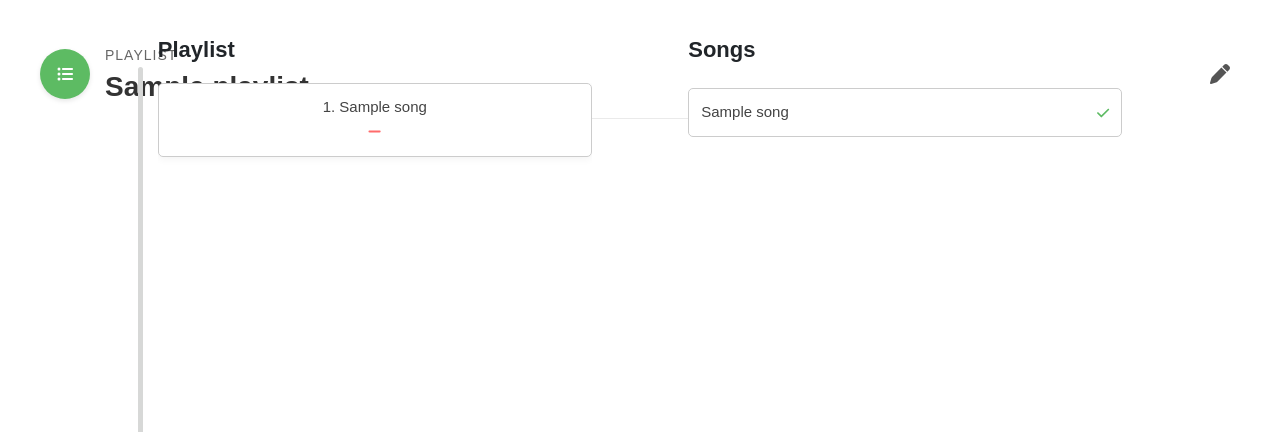
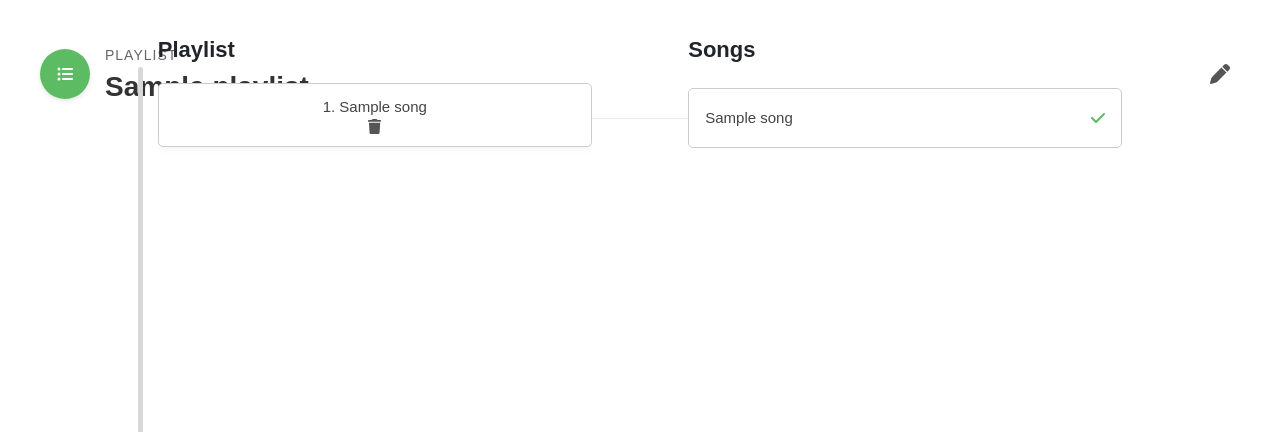
Before and after one commit to pedromelo1316/PECI--Difusao-de-Audio, a Flask app: page /edit_playlist/1 in a window 1280 px wide. Shown: the part 80-512 px from the top of the page. Run offline with Flask 3, Linux system fonts and the light colour scheme; tables that the repository leaves empty hold one stand-in row (values such as "Sample post"); parts of the project's set-up code (start-up, migrations or seed data) failed here and were passed over; some libraries are stand-ins or nearby versions.

Commit message:
ordem correta

```diff
--- a/Main/Manager/app.py
+++ b/Main/Manager/app.py
@@ -782,7 +782,12 @@ class Songs(db.Model):
 class Playlist(db.Model):
     id = db.Column(db.Integer, primary_key=True)
     name = db.Column(db.String(200), nullable=False)
-    songs = db.relationship('Songs', secondary=playlist_songs, backref='playlist', lazy=True)
+    songs = db.relationship(
+        'Songs',
+        secondary=playlist_songs,
+        backref='playlist',
+        lazy='subquery'
+    )
 
     def __repr__(self):
         return f'<Playlist {self.id}: {self.name}>'
@@ -1706,49 +1711,51 @@ def import_playlist():
 def save_playlist():
     data = request.json
     playlist_name = data.get('playlist_name')
-    updated_songs = data.get('songs')  # Lista de músicas atualizadas
+    updated_songs = data.get('songs')
 
     if not playlist_name or updated_songs is None:
         return jsonify({"error": "Nome da playlist e lista de músicas são obrigatórios"}), 400
 
-    # Busca a playlist pelo nome
     playlist = Playlist.query.filter_by(name=playlist_name).first()
     if not playlist:
         return jsonify({"error": "Playlist não encontrada"}), 404
 
     try:
-        # Atualiza as músicas da playlist
-        playlist.songs = Songs.query.filter(Songs.name.in_(updated_songs)).all()
+        playlist.songs = []
         db.session.commit()
-
+        for song_name in updated_songs:
+            song = Songs.query.filter_by(name=song_name).first()
+            if song:
+                playlist.songs.append(song)
+        db.session.commit()
         return jsonify({"success": True}), 200
     except Exception as e:
         return jsonify({"error": str(e)}), 500
 
 
-
-#################################################################################
+@app.route('/playlist_order/<playlist_name>')
+def playlist_order(playlist_name):
+    playlist = Playlist.query.filter_by(name=playlist_name).first()
+    if not playlist:
+        return jsonify({"error": "Playlist não encontrada"}), 404
+
+    ordered_songs = [song.name for song in playlist.songs]
+    return jsonify({"songs": ordered_songs})
 
 
 @app.route('/export_conf', methods=['GET'])
 def export_conf():
     nodes = Nodes.query.all()
     areas = Areas.query.all()
-
     config_data = {
-        "nodes": [{"name": node.name, "mac": node.mac, "area": node.area.name if node.area else None} for node
-                  in nodes],
+        "nodes": [{"name": node.name, "mac": node.mac, "area": node.area.name if node.area else None} for node in nodes],
         "areas": [{"name": area.name, "volume": area.volume, "channel": area.channel_id} for area in areas]
     }
 
     json_data = json.dumps(config_data)
-
-    # Create a file-like object in memory
+    print("Configuration exported")
     memory_file = BytesIO(json_data.encode('utf-8'))
     memory_file.seek(0)
-
-    print("Configuration exported")
-    # Send the file for download
     return send_file(memory_file, as_attachment=True, download_name="config.json", mimetype="application/json")
 
 
@@ -1759,10 +1766,8 @@ def import_conf():
     file = request.files['file']
     if file.filename == '':
         return jsonify({"error": "No selected file"}), 400
-
     file_content = file.read()
     data = json.loads(file_content)
-
 
     nodes = data.get("nodes", [])
     areas = data.get("areas", [])
@@ -1792,22 +1797,20 @@ def import_conf():
                 new_node = Nodes(name=node_data['name'], mac=node_data['mac'])
             db.session.add(new_node)
             db.session.commit()
-
     print("Configuration imported")
     return jsonify({"success": True})
-
 #################################################################################
-
+#######################################
 #############
-#YOUTUBE
+#YOUTUBE#####
 #############
+
 def search_youtube(query, max_results=10):
     results = []
     try:
         # Search using youtubesearchpython (searches for videos on YouTube)
         videos_search = VideosSearch(query, limit=max_results)
         search_results = videos_search.result().get('result', [])
-
         for item in search_results:
             title = item.get('title', 'Sem título')
             url = item.get('link', 'Sem link')
@@ -1815,7 +1818,6 @@ def search_youtube(query, max_results=10):
             author_info = item.get('channel', {})
             author = author_info.get('name', 'Unknown')  # Extracting the author (channel name)
             duration = item.get('duration', '00:00')  # Extracting the video duration
-
             results.append({
                 "title": title,
                 "url": url,
@@ -1828,13 +1830,11 @@ def search_youtube(query, max_results=10):
     return results
 
 
-
 def search_youtube_live(query, max_results=30):
     results = []
     try:
         videos_search = VideosSearch(query, limit=max_results)
         search_results = videos_search.result().get('result', [])
-
         for item in search_results:
             duration = item.get('duration', None)
             # Verifica se é uma stream (duration == None)
@@ -1844,7 +1844,6 @@ def search_youtube_live(query, max_results=30):
                 thumbnail = item.get('thumbnails', [{}])[0].get('url', '')
                 author_info = item.get('channel', {})
                 author = author_info.get('name', 'Desconhecido')
-
                 results.append({
                     "title": title,
                     "url": url,
@@ -1863,7 +1862,6 @@ def search_suggestions():
         return jsonify(results)
     return jsonify([])
 
-
 @app.route("/stream_search_suggestions", methods=["GET"])
 def stream_search_suggestions():
     query = request.args.get('query')
@@ -1879,12 +1877,9 @@ def select_song_to_download():
     title = request.form.get("title").strip()
     url = request.form.get("url")
     print(f"Selected video: {title} - {url}")
-
     # Download the selected YouTube audio in a separate thread to avoid blocking Flask
     threading.Thread(target=download_youtube_audio, args=(url, title)).start()
-
     return redirect(url_for('secundaria'))
-
 
 @app.route("/select_stream", methods=["POST"])
 def select_stream_to_save():
@@ -1897,16 +1892,13 @@ def select_stream_to_save():
     if existing_stream:
         print(f"Stream already exists: {existing_stream.name}")
         return redirect(url_for('secundaria'))
+
     # Salvar no banco de dados
     new_stream = Streaming(name=title, url=url)
     db.session.add(new_stream)
     db.session.commit()
     print("Nova stream adicionada:", new_stream.name)
-
     return redirect(url_for('secundaria'))
-
-
-###############
 
 @app.route('/rename_streaming', methods=['POST'])
 def rename_streaming():
@@ -1916,16 +1908,13 @@ def rename_streaming():
 
     if not streaming_id or not new_name:
         return jsonify({'success': False, 'message': 'ID e novo nome são obrigatórios'}), 400
-
     streaming = Streaming.query.get(streaming_id)
     if not streaming:
         return jsonify({'success': False, 'message': 'Streaming não encontrado'}), 404
-
     streaming.name = new_name
     db.session.commit()
 
     return jsonify({'success': True, 'message': 'Nome atualizado com sucesso'})
-
 
 @app.route('/delete_streaming', methods=['POST'])
 def delete_streaming():
@@ -1934,18 +1923,13 @@ def delete_streaming():
 
     if not streaming_id:
         return jsonify({'success': False, 'message': 'ID não fornecido'}), 400
-
     streaming = Streaming.query.get(streaming_id)
     if not streaming:
         return jsonify({'success': False, 'message': 'Streaming não encontrado'}), 404
-
     db.session.delete(streaming)
     db.session.commit()
 
     return jsonify({'success': True, 'message': 'Streaming deletado com sucesso'})
-
-
-#########
 
 def save_yt_song(song_name, song_hash):
     with app.app_context():
@@ -1958,7 +1942,6 @@ def save_yt_song(song_name, song_hash):
         new_song = Songs(name=song_name, song_hash=song_hash)
         db.session.add(new_song)
         db.session.commit()
-
         print("Nova música adicionada:", new_song.name)
 
 def download_youtube_audio(youtube_url, song_name):
@@ -1972,15 +1955,12 @@ def download_youtube_audio(youtube_url, song_name):
     # Generate the final .wav filename using the hash
     wav_filename = os.path.join(UPLOAD_FOLDER, f"{song_hash}.wav")
 
-    save_yt_song(song_name, song_hash)
-
     # Configure yt-dlp to fetch the best audio stream URL
     ydl_opts = {
         'format': 'bestaudio/best',  # Best audio quality
         'quiet': True,               # Suppress logs
         'extract_audio': True,       # Extract audio (not strictly needed here)
     }
-
     # Get the direct audio stream URL
     with yt_dlp.YoutubeDL(ydl_opts) as ydl:
         info = ydl.extract_info(youtube_url, download=False)
@@ -2000,13 +1980,10 @@ def download_youtube_audio(youtube_url, song_name):
 
     # Run FFmpeg with stdout and stderr suppressed
     subprocess.run(ffmpeg_cmd, stdout=subprocess.DEVNULL, stderr=subprocess.DEVNULL)
-
-
-
     print(f"Downloaded and converted {youtube_url} to {wav_filename}")
-
+    save_yt_song(song_name, song_hash)
 #################################################################################
-
+#################################################################################
 
 def shutdown_handler(stop_event):
     stop_event.set()
@@ -2025,35 +2002,30 @@ def get_host_ip():
         return f"Error: {e}"
 
 
-
 def remove_trash():
     # apagar ficheiros sdp, txt
     for file in os.listdir(app.config['UPLOAD_FOLDER']):
         if file.endswith('.sdp') or file.endswith('.txt'):
             os.remove(os.path.join(app.config['UPLOAD_FOLDER'], file))
             print(f"Removed temporary file: {file}")
-
 # Bloco principal de execução
 if __name__ == '__main__':
     stop_event = threading.Event()  # Evento para interromper a thread
     msg_buffer = queue.Queue()  # Fila para mensagens de status
-
-
     with app.app_context():
         db.create_all()  # Cria as tabelas no banco de dados, se ainda não existirem
         remove_trash()  # Remove arquivos temporários
         create_default_channels()  # Inicializa os canais padrão
         get_mics()
 
-
-
     # Associa o sinal SIGINT ao shutdown_handler para tratamento de Ctrl+C
     signal.signal(signal.SIGINT, lambda signum, frame: shutdown_handler(stop_event))
-
     # Inicia a thread para detectar novos nós
     thread = threading.Thread(target=detect_new_nodes, args=(stop_event, msg_buffer), daemon=True)
     thread.start()
 
-    # Inicia o servidor Flask com SocketIO
+
+
+
+
     socketio.run(app, host=get_host_ip() ,debug=False, port=5000)
-    #socketio.run(app, debug=False)
--- a/Main/Manager/static/css/edit_playlist.css
+++ b/Main/Manager/static/css/edit_playlist.css
@@ -70,11 +70,12 @@ body {
     max-height: 450px;
     overflow-y: auto;
     min-height: 350px;
+    margin-top: 20px;    /* vertical gap under headings */
 }
 
 .playlist-item, .song-item {
     display: flex;
-    justify-content: space-between;
+    justify-content: flex-start; /* Align items to the left */
     align-items: center;
     padding: 12px;
     border: 1px solid #ccc;
@@ -82,6 +83,22 @@ body {
     border-radius: 5px;
     background-color: #fff;
     transition: all 0.3s;
+}
+
+.song-item {
+    padding: 16px;        /* increased from 12px */
+    font-size: 16px;      /* slightly larger text */
+    min-height: 60px;     /* ensure a taller item */
+}
+
+.playlist-item span, .song-item span {
+    flex: 1;              /* Allow text to take up available space */
+    text-align: left;     /* Ensure text is left-aligned */
+}
+
+.playlist-item i, .song-item i {
+    margin-left: auto;    /* Push the trash icon to the far right */
+    cursor: pointer;      /* Indicate the icon is clickable */
 }
 
 .playlist-item:hover, .song-item:hover {
--- a/Main/Manager/static/js/edit_playlist.js
+++ b/Main/Manager/static/js/edit_playlist.js
@@ -45,8 +45,11 @@ function addSongToPlaylist(songName, playlistName) {
     .then(response => response.json())
     .then(data => {
         if (data.success) {
-            alert('Song successfully added to playlist!');
-            location.reload(); // Recarrega a página para atualizar a lista
+
+            const playlistName = document.querySelector('.playlist-title').textContent;
+            loadPlaylistOrder(playlistName);
+
+            location.reload();
         } else {
             alert(data.error || 'Erro ao adicionar música à playlist.');
         }
@@ -57,7 +60,6 @@ function addSongToPlaylist(songName, playlistName) {
     });
 }
 
-
 function removeSongFromPlaylist(songName, playlistName) {
     fetch('/remove_song_from_playlist', {
         method: 'POST',
@@ -67,8 +69,11 @@ function removeSongFromPlaylist(songName, playlistName) {
     .then(response => response.json())
     .then(data => {
         if (data.success) {
-            alert('Song successfully removed from playlist!');
-        location.reload(); // Recarrega a página para atualizar a lista
+            // Reload playlist order to reflect the removal
+            const playlistName = document.querySelector('.playlist-title').textContent;
+            loadPlaylistOrder(playlistName);
+
+            location.reload();
         } else {
             alert(data.error || 'Error removing song from playlist.');
         }
@@ -78,8 +83,6 @@ function removeSongFromPlaylist(songName, playlistName) {
         console.error(err);
     });
 }
-
-
 
 function toggleSong(icon, songName, playlistName) {
     const action = icon.classList.contains('fa-check') ? 'remove' : 'add';
@@ -153,13 +156,50 @@ function loadPlaylistOrder(playlistName) {
                 li.className = 'playlist-item';
                 li.draggable = true;
                 li.dataset.song = song;
-                li.innerHTML = `<span>${index + 1}. ${song}</span>`;
+                li.innerHTML = `<span>${index + 1}. ${song}</span>
+                    <i class="fa-solid fa-trash" onclick="removeSongFromPlaylist('${song}', '${playlistName}')" title="Remove song"></i>`;
                 playlistList.appendChild(li);
             });
+            // Atualiza os ícones e reatribui eventos após DOM update
+            updateSongIcons();
+            rebindSongItemEvents();
         })
         .catch(err => {
             console.error('Erro ao carregar a playlist:', err);
         });
+}
+
+function updateSongIcons() {
+    const playlistSongs = Array.from(
+        document.querySelectorAll('#playlist-list .playlist-item')
+    ).map(li => li.dataset.song);
+
+    document.querySelectorAll('#songs-list .song-item').forEach(item => {
+        const songName = item.querySelector('span').textContent;
+        const icon = item.querySelector('i');
+        icon.classList.remove('fa-check', 'fa-square');
+        if (playlistSongs.includes(songName)) {
+            icon.classList.add('fa-check');
+        } else {
+            icon.classList.add('fa-square');
+        }
+    });
+}
+
+// Reatribui eventos de clique para os ícones das músicas após update do DOM
+function rebindSongItemEvents() {
+    document.querySelectorAll('#songs-list .song-item i').forEach(icon => {
+        icon.onclick = function() {
+            const li = this.closest('.song-item');
+            const songName = li.querySelector('span').textContent;
+            const playlistName = document.querySelector('.playlist-title').textContent;
+            if (this.classList.contains('fa-check')) {
+                removeSongFromPlaylist(songName, playlistName);
+            } else {
+                addSongToPlaylist(songName, playlistName);
+            }
+        };
+    });
 }
 
 document.addEventListener('DOMContentLoaded', () => {
@@ -187,6 +227,7 @@ document.addEventListener('DOMContentLoaded', () => {
     // Fix the playlist name selector for the updated DOM structure
     const playlistName = document.querySelector('.playlist-title').textContent;
     loadPlaylistOrder(playlistName);
+    // Não precisa de event delegation, pois rebindSongItemEvents faz o trabalho após cada update
 });
 
 function updatePlaylistOrder() {
@@ -248,7 +289,6 @@ function saveSong() {
     });
 }
 
-
 function importPlaylist(playlistName) {
     const fileInput = document.createElement("input");
     fileInput.type = "file";
--- a/Main/Manager/templates/edit_playlist.html
+++ b/Main/Manager/templates/edit_playlist.html
@@ -49,7 +49,7 @@
                     {% for song in playlist_songs %}
                     <li class="playlist-item" draggable="true" data-song="{{ song }}">
                         <span>{{ loop.index }}. {{ song }}</span>
-                        <i class="fa-solid fa-minus" onclick="removeSongFromPlaylist('{{ song }}', '{{ playlist_name }}')"></i>
+                        <i class="fa-solid fa-trash" onclick="removeSongFromPlaylist('{{ song }}', '{{ playlist_name }}')" title="Remove song"></i>
                     </li>
                     {% endfor %}
                     {% endif %}
```
